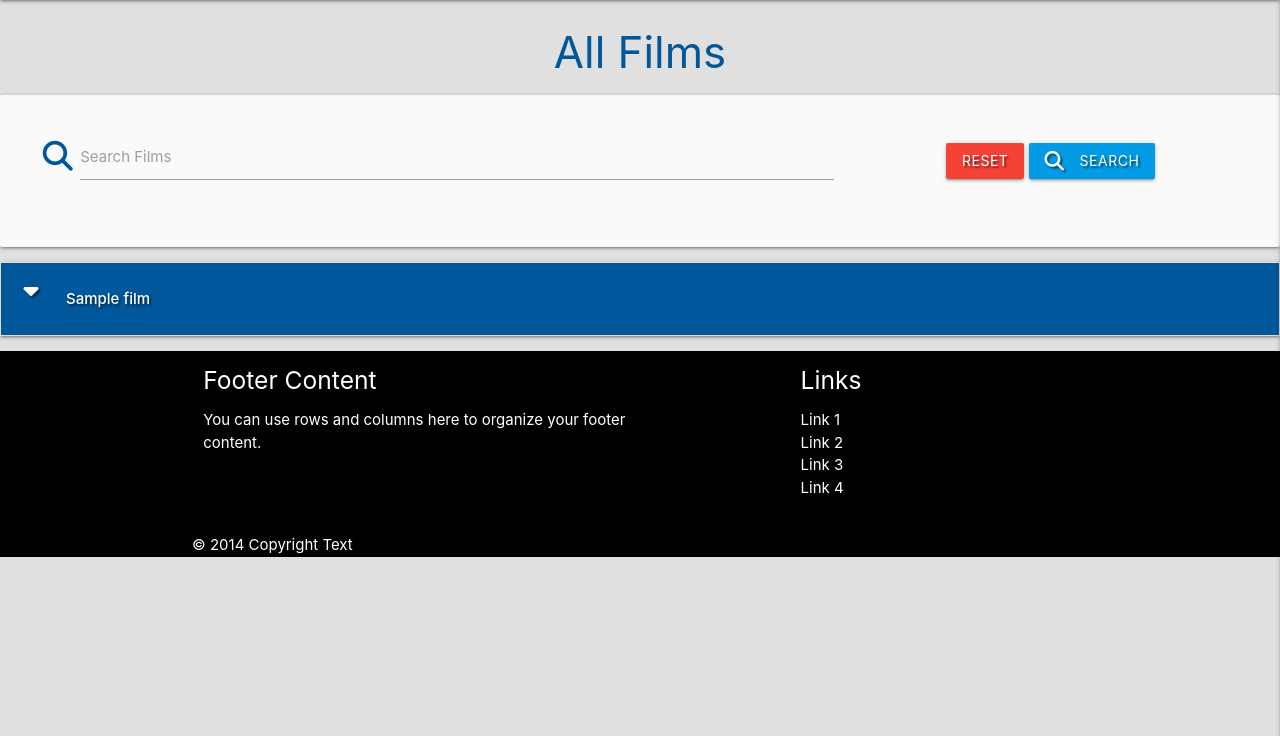
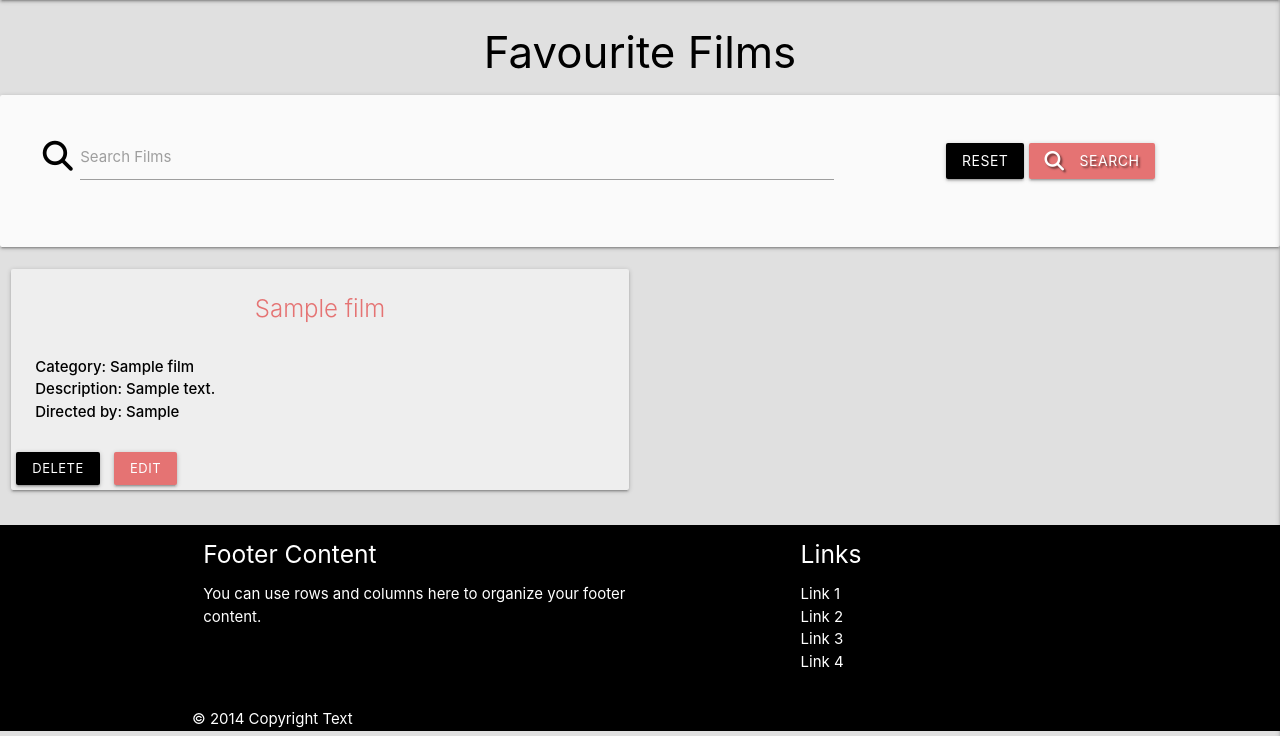
Before and after one commit to struk49/films-and-tv-fan-page, a Flask app: page /get_films in a window 1280 px wide. Shown: the part 64-800 px from the top of the page. Run offline with Flask 3, Linux system fonts and the light colour scheme; a database or web service that is not in the repository returns one stand-in record (values such as "Sample title"); some libraries are stand-ins or nearby versions.

Commit message:
added card, delete, edit buttons  and changed font color to films.html

```diff
--- a/templates/characters.html
+++ b/templates/characters.html
@@ -8,7 +8,7 @@
     <form action="" method="post" class="col s12">
         <div class="row valign-wrapper center-align">
             <div class="input-field col s12 m8">
-                <i class="fas fa-search prefix black-text text-darken-4"></i>
+                <i class="fas fa-search prefix black-text"></i>
                 <input type="text" name="query" id="query" minlength="3" class="validate" required>
                 <label for="query">Search Tasks</label>
             </div>
--- a/templates/films.html
+++ b/templates/films.html
@@ -1,19 +1,19 @@
 {% extends "base.html" %}
 {% block content %}
 
-<h3 class="light-blue-text text-darken-4 center-align">All Films</h3>
+<h3 class="black-text center-align">Favourite Films</h3>
 
 <div class="row card-panel grey lighten-5">
     <form action="" method="post" class="col s12">
         <div class="row valign-wrapper center-align">
             <div class="input-field col s12 m8">
-                <i class="fas fa-search prefix light-blue-text text-darken-4"></i>
+                <i class="fas fa-search prefix black-text"></i>
                 <input type="text" name="query" id="query" minlength="3" class="validate" required>
                 <label for="query">Search Films</label>
             </div>
             <div class="col s12 m4">
-                <a href="{{ url_for('get_films') }}" class="red btn text-shadow">Reset</a>
-                <button type="submit" class="light-blue darken-1 btn text-shadow">
+                <a href="{{ url_for('get_films') }}" class="black btn text-shadow">Reset</a>
+                <button type="submit" class="red lighten-2 btn text-shadow">
                     <i class="fas fa-search left"></i> Search
                 </button>
             </div>
@@ -22,32 +22,27 @@
 </div>
 
 {% if films|length > 0 %}
-<ul class="collapsible">
+<div class="row">
     {% for film in films %}
-    <li>
-        <div class="collapsible-header white-text light-blue darken-4 text-shadow">
-            <div class="col s3">
-                <i class="fas fa-caret-down"></i>
-                {% if session.user|lower == film.created_by|lower %}
-                <a href="" class="btn-small green accent-4">Done</a>
-                <a href="" class="btn-small light-blue lighten-1">Edit</a>
-                {% endif %}
-            </div>
-            <div class="col s9">
+    <div class="col s12 m6">
+        <div class="card grey lighten-3">
+          <div class="card-content black-text">
+            <span class="card-title">{{ film.film_name }}</span>
+            <br>
 
-                <strong> {{ film.film_name }}</strong>
+              <strong>Category: {{ film.category_name }}</strong>
+              <br>
 
-            </div>
+              <strong>Description: {{ film.film_description }}</strong>
+              <br>
+              <strong>Directed by: {{ film.film_creator }}</strong>
+          </div>
+          <a href="" class="black btn-small text-shadow">Delete</a>
+          <a href="" class="btn-small red lighten-2">Edit</a>
         </div>
-        <div class="collapsible-body">
-            <strong>{{ film.category_name }}</strong>
-            <p>{{ film.film_description }}</p>
-            <p><em>by: {{ film.film_creator }}</em></p>
-        </div>
-
-    </li>
-    {% endfor %}
-</ul>
+      </div>
+      {% endfor %}
+    </div>
 {% else %}
 <h3 class="red-text text-darken-4 center-align">No Results Found</h3>
 {% endif %}
```
